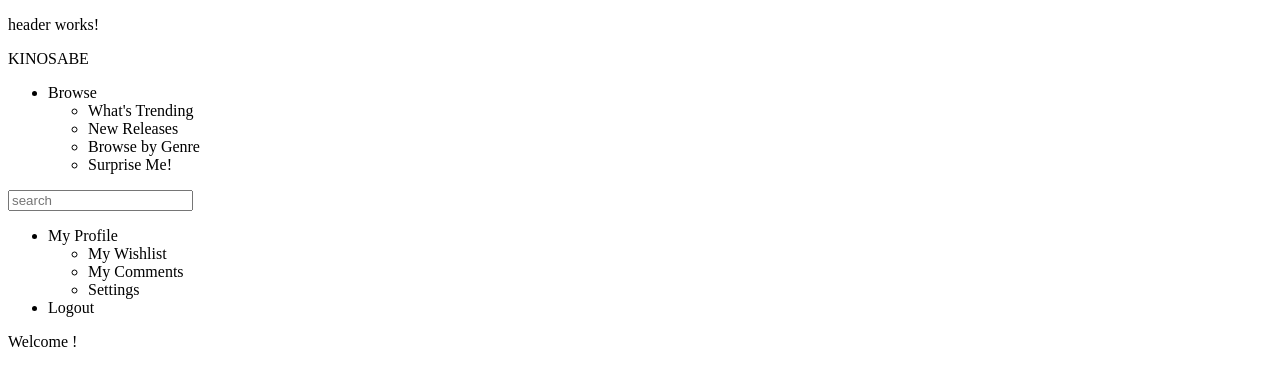
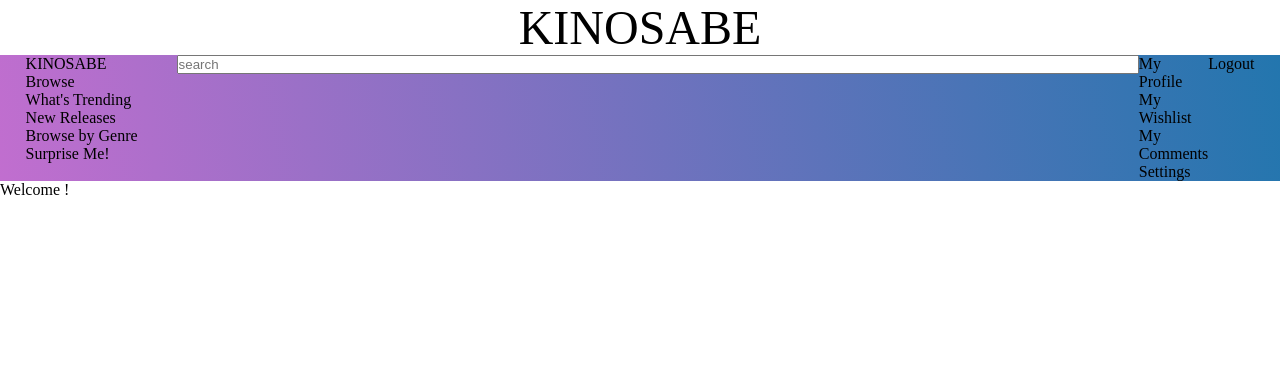
Before and after one commit to KellyRYoung/Kinosabe-Front-End, an Angular app in the folder Kinosabe/: page / in a window 1280 px wide. Shown: the top 386 px of the page. Built offline with nearby package versions, Linux system fonts and the light colour scheme.

Commit message:
working on navbar styling

```diff
--- a/Kinosabe/src/app/header/header.component.css
+++ b/Kinosabe/src/app/header/header.component.css
@@ -0,0 +1,4 @@
+#site-title {
+    text-align: center;
+    font-size: 3em;
+}
--- a/Kinosabe/src/app/header/header.component.html
+++ b/Kinosabe/src/app/header/header.component.html
@@ -1,3 +1 @@
-<p>
-  header works!
-</p>
+<div id="site-title">{{title | uppercase}}</div>
--- a/Kinosabe/src/app/header/header.component.ts
+++ b/Kinosabe/src/app/header/header.component.ts
@@ -7,6 +7,8 @@ import { Component, OnInit } from '@angular/core';
 })
 export class HeaderComponent implements OnInit {
 
+  title="Kinosabe";
+
   constructor() { }
 
   ngOnInit() {
--- a/Kinosabe/src/app/navbar/navbar.component.css
+++ b/Kinosabe/src/app/navbar/navbar.component.css
@@ -0,0 +1,22 @@
+nav {
+    width: 100%;
+    display: inline-flex;
+    flex-flow: row nowrap;
+    justify-content: space-between;
+    padding: 0 2%;
+
+    background-image: linear-gradient(260deg, #2376ae 0%, #c16ecf   100%);;
+}
+/* #search-div {
+    display: flex;
+} */
+ul {
+    display: inline-flex;
+}
+#nav-left-dropdown, #nav-right-dropdown {
+    display: block;
+    float: none;
+}
+#search, #search-div {
+    width: 100%;
+}
--- a/Kinosabe/src/app/navbar/navbar.component.html
+++ b/Kinosabe/src/app/navbar/navbar.component.html
@@ -4,21 +4,21 @@
     <ul id="nav-links-left">
       <li>
         {{navLinksLeftParent}}
-        <ul>
+        <ul id="nav-left-dropdown">
           <li *ngFor="let leftLink of navLinksLeft">{{leftLink}}</li>
         </ul>
       </li>
     </ul>
   </div>
-  <div>
-    <input type="text" placeholder="search" [(ngModel)]="name">
+  <div id="search-div">
+    <input id="search" type="text" placeholder="search" [(ngModel)]="name">
   </div>
   <div id="nav-right">
     <ul id="nav-links-right">
       <img *ngIf="currentUserPicUrl" src="{{currentUserPicUrl}}" alt="{{currentUser.username}}'s profile picture'">
       <li *ngIf="!currentUser">Login</li>
       <li *ngIf="currentUser">{{navLinksRightParent}}
-        <ul>
+        <ul id="nav-right-dropdown">
           <li *ngFor="let rightLink of navLinksRight">{{rightLink}}</li>
         </ul>
       </li>
--- a/Kinosabe/src/styles.css
+++ b/Kinosabe/src/styles.css
@@ -1 +1,10 @@
 /* You can add global styles to this file, and also import other style files */
+* {
+    margin: 0;
+    padding: 0;
+    box-sizing: border-box;
+}
+
+ul {
+    list-style: none;
+}
```
